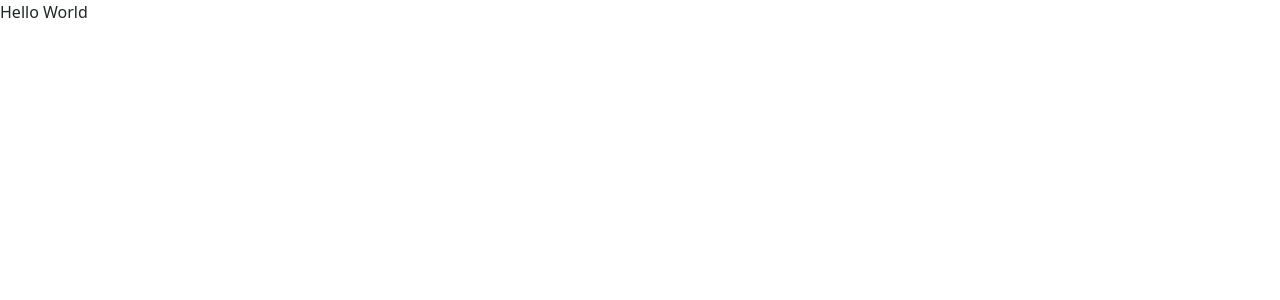
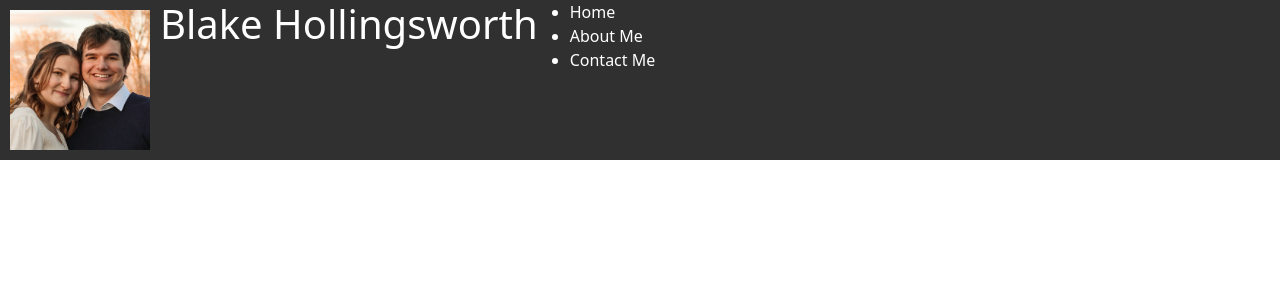
Before and after one commit to BlakeE-37/React-Portfolio, a React (Create React App) app: page / in a window 1280 px wide. Shown: the top 300 px of the page. Built offline with nearby package versions, Linux system fonts and the light colour scheme.

Commit message:
added header.css as well as some styling

```diff
--- /dev/null
+++ b/src/components/header.css
@@ -0,0 +1,11 @@
+.headerContainer {
+    width: 100%;
+    height: 20vh;
+    background-color: #303030;
+    color: white;
+    display: flex;
+}
+
+.headerImg {
+    margin: 10px;
+}
--- a/src/components/header.js
+++ b/src/components/header.js
@@ -1,9 +1,18 @@
 import React from "react";
+import "./header.css"
 
 function Header() {
 
     return (
-        <p>Hello World</p>
+        <div className="headerContainer">
+            <img className="headerImg" alt="My wife and Myself" src="portrait.jpg"></img>
+            <h1 className="nameTitle">Blake Hollingsworth</h1>
+            <ul>
+                <li>Home</li>
+                <li>About Me</li>
+                <li>Contact Me</li>
+            </ul>
+        </div>
     )
 };
 
```
Also changed, not shown: public/portrait.jpg (added).
